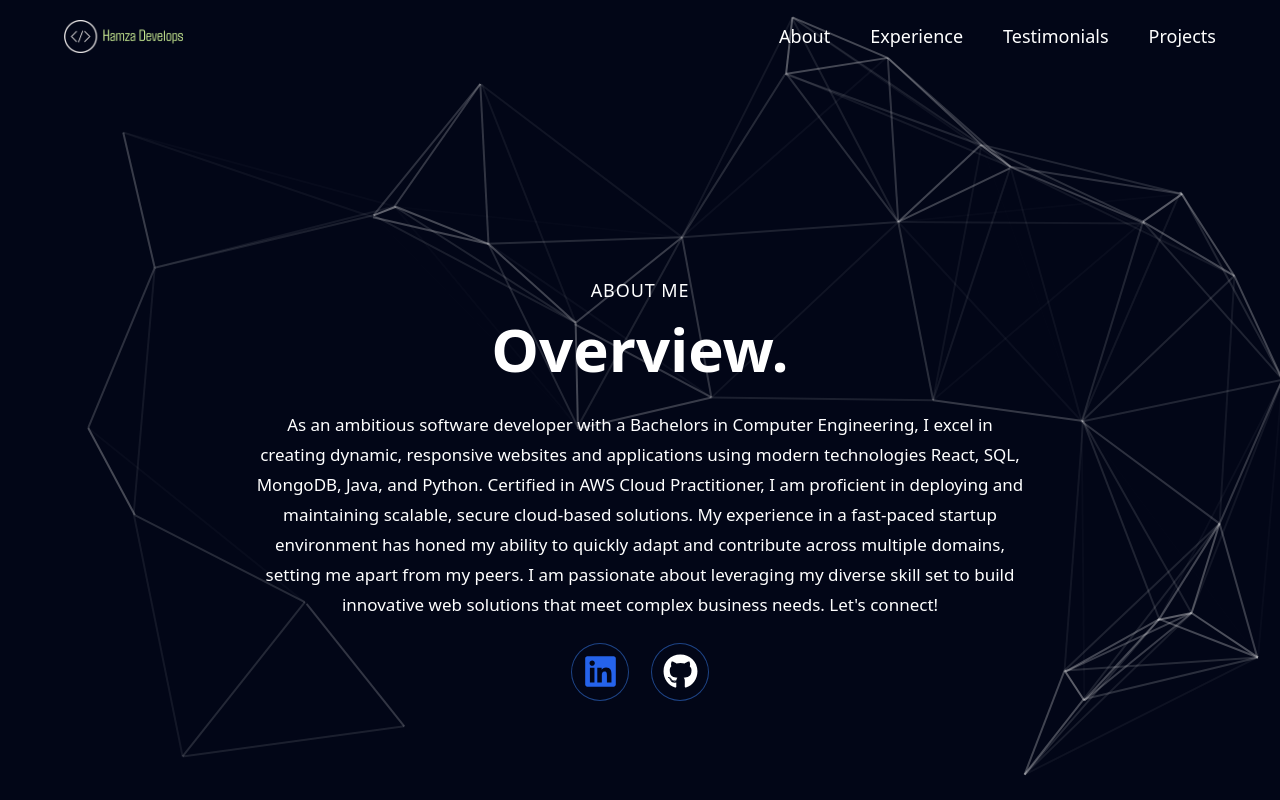
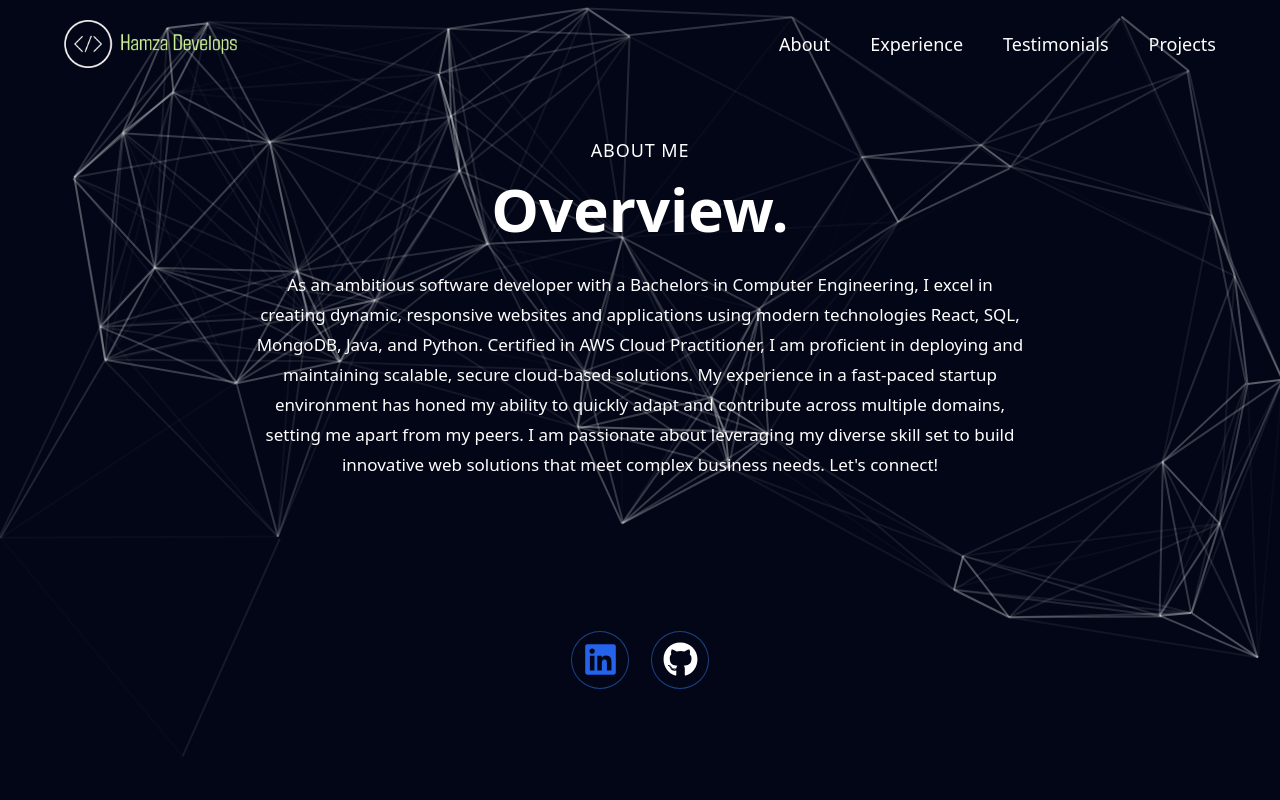
Before and after one commit to hamza24v/my_portfolio, a React (Vite) app: page /testimonials in a window 1280 px wide. Shown: the top 800 px of the page. Built offline with nearby package versions, Linux system fonts and the light colour scheme.

Commit message:
final edits

```diff
--- a/index.html
+++ b/index.html
@@ -8,10 +8,10 @@
   </head>
 
   <body class="bg-slate-950 overflow-x-hidden">
-    <div class="z-0 fixed w-full h-full top-0 left-0 pointer-events-none">
-      <div class="absolute inset-0 pointer-events-auto" id="particles-js"></div>
+    <div class="z-20 fixed w-full h-full ">
+      <div class="absolute inset-0 " id="particles-js"></div>
     </div>
-    <div class="relative z-0" id="root"></div>
+    <div  id="root"></div>
     <script type="module" src="/src/main.jsx"></script>
     <script src="https://cdn.jsdelivr.net/npm/particles.js@2.0.0/particles.min.js"></script>
 
--- a/src/App.jsx
+++ b/src/App.jsx
@@ -4,22 +4,28 @@ import Projects from "./components/Projects";
 import Testimonials from "./components/Testimonials";
 import { BrowserRouter } from "react-router-dom";
 import About from "./components/About";
+import SocialHandle from "./components/ui/SocialHandle";
 
 function App() {
   return (
     <BrowserRouter>
       <div>
-        <Navbar />
-        <section id='about'>
-          <About />
+        <div className="relative z-50 ">
+          <Navbar />
+        </div>
+        <section id="about" className="">
+          <div className="flex flex-col items-center justify-center min-h-screen">
+            <About />
+            <SocialHandle />
+          </div>
         </section>
-        <section id='experience'>
+        <section className=" relative z-30" id="experience">
           <Experience />
         </section>
-        <section id='testimonials'>
+        <section className=" relative z-30" id="testimonials">
           <Testimonials />
         </section>
-        <section id='projects'>
+        <section className=" relative z-30" id="projects">
           <Projects />
         </section>
       </div>
--- a/src/assets/particles.json
+++ b/src/assets/particles.json
@@ -1,7 +1,7 @@
 {
     "particles": {
       "number": {
-        "value": 20,
+        "value": 30,
         "density": {
           "enable": true,
           "value_area": 600
--- a/src/components/About.jsx
+++ b/src/components/About.jsx
@@ -4,12 +4,10 @@ import { motion } from "framer-motion";
 import { styles } from "../styles";
 import { SectionWrapper } from "../hoc";
 import { fadeIn, textVariant } from "../utils/motion";
-import { FaLinkedin } from "react-icons/fa6";
-import { FaGithub } from "react-icons/fa";
 
 function About() {
   return (
-    <div className="flex flex-col relative justify-center items-center min-h-screen">
+    <div className="flex flex-col justify-center items-center">
       <motion.div variants={textVariant()} className="text-center">
         <p className={styles.sectionSubText}>About Me</p>
         <h2 className={styles.sectionHeadText}>Overview.</h2>
@@ -30,24 +28,6 @@ function About() {
         build innovative web solutions that meet complex business needs. Let's
         connect!
       </motion.p>
-      <div className="flex mt-6 space-x-6">
-        <a
-          href="https://www.linkedin.com/in/hamza-shueib"
-          target="_blank"
-          rel="noopener noreferrer"
-          className="flex items-center justify-center w-14 h-14 rounded-full ring-1 text-slate-950 hover:scale-110 transition-transform duration-300"
-        >
-          <FaLinkedin size="35" className="text-blue-600 " />
-        </a>
-        <a
-          href="https://github.com/hamza24v"
-          target="_blank"
-          rel="noopener noreferrer"
-          className="flex items-center justify-center w-14 h-14 rounded-full ring-1 text-slate-950 hover:scale-110 transition-transform duration-300"
-        >
-          <FaGithub size="35" className="text-white " />
-        </a>
-      </div>
     </div>
   );
 }
--- a/src/components/Experience.jsx
+++ b/src/components/Experience.jsx
@@ -58,8 +58,8 @@ const ExperienceCard = ({ experience }) => {
 
 const Experience = () => {
   return (
-    <>
-      <motion.div variants={textVariant()}>
+    <div className="z-30">
+      <motion.div variants={textVariant()} >
         <p className={`${styles.sectionSubText} text-center`}>
           What I have done so far
         </p>
@@ -68,7 +68,7 @@ const Experience = () => {
         </h2>
       </motion.div>
 
-      <div className='mt-20 flex flex-col'>
+      <div className='mt-20 flex flex-col '>
         <VerticalTimeline>
           {experiences.map((experience, index) => (
             <ExperienceCard
@@ -78,7 +78,7 @@ const Experience = () => {
           ))}
         </VerticalTimeline>
       </div>
-    </>
+    </div>
   );
 };
 
--- a/src/components/Navbar.jsx
+++ b/src/components/Navbar.jsx
@@ -27,28 +27,31 @@ const Navbar = () => {
 
   return (
     <nav
-      className={`${styles.paddingX
-        } w-full flex items-center py-5 fixed top-0 z-20 ${scrolled ? "bg-primary" : "bg-transparent"
-        }`}
+      className={`${
+        styles.paddingX
+      } w-full flex items-center py-5 fixed top-0 z-20 ${
+        scrolled ? "bg-primary" : "bg-transparent"
+      }`}
     >
-      <div className='w-full flex justify-between items-center max-w-7xl mx-auto'>
+      <div className="w-full flex justify-between items-center max-w-7xl mx-auto">
         <Link
-          to='/'
-          className='flex items-center gap-2'
+          to="/"
+          className="items-center gap-2"
           onClick={() => {
             setActive("");
             window.scrollTo(0, 0);
           }}
         >
-          <img src={logo} alt='logo' className='w-1/6 object-contain' />
+          <img src={logo} alt="logo" className="w-22 h-12 object-contain" />
         </Link>
 
-        <ul className='list-none hidden sm:flex flex-row gap-10'>
+        <ul className="list-none hidden sm:flex flex-row gap-10">
           {navLinks.map((nav) => (
             <li
               key={nav.id}
-              className={`${active === nav.title ? "text-blue-200" : "text-white"
-                } hover:text-white text-[18px] font-medium cursor-pointer`}
+              className={`${
+                active === nav.title ? "text-blue-200" : "text-white"
+              } hover:text-white text-[18px] font-medium cursor-pointer`}
               onClick={() => setActive(nav.title)}
             >
               <a href={`#${nav.id}`}>{nav.title}</a>
@@ -56,24 +59,27 @@ const Navbar = () => {
           ))}
         </ul>
 
-        <div className='sm:hidden flex flex-1 justify-end items-center'>
+        {/*Mobile menu  */}
+        <div className="sm:hidden flex flex-1 justify-end items-center">
           <img
             src={toggle ? close : menu}
-            alt='menu'
-            className='w-[28px] h-[28px] object-contain'
+            alt="menu"
+            className="w-[28px] h-[28px] object-contain"
             onClick={() => setToggle(!toggle)}
           />
 
           <div
-            className={`${!toggle ? "hidden" : "flex"
-              } p-6 black-gradient absolute top-20 right-0 mx-4 my-2 min-w-[140px] z-10 rounded-xl`}
+            className={`${
+              !toggle ? "hidden" : "flex"
+            } p-6 black-gradient absolute top-20 right-0 mx-4 my-2 min-w-[140px] z-10 rounded-xl`}
           >
-            <ul className='list-none flex justify-end items-start flex-1 flex-col gap-4'>
+            <ul className="list-none flex justify-end items-start flex-1 flex-col gap-4">
               {navLinks.map((nav) => (
                 <li
                   key={nav.id}
-                  className={`font-poppins font-medium cursor-pointer text-[16px] ${active === nav.title ? "text-white" : "text-secondary"
-                    }`}
+                  className={`font-poppins font-medium cursor-pointer text-[16px] ${
+                    active === nav.title ? "text-blue-200" : "text-white"
+                  }`}
                   onClick={() => {
                     setToggle(!toggle);
                     setActive(nav.title);
--- a/src/components/Projects.jsx
+++ b/src/components/Projects.jsx
@@ -41,7 +41,7 @@ const Projects = () => {
                     rel="noopener noreferrer"
                     className="flex absolute items-center justify-center w-14 h-14 rounded-full z-10 top-0 right-0  hover:scale-110 transition-transform duration-300"
                 >
-                    <FaGithub size='35' className="text-black " />
+                    <FaGithub size='35' className="text-black hover:bg-gray-300 rounded-full" />
                 </a>
             </div>
 
--- /dev/null
+++ b/src/components/ui/SocialHandle.jsx
@@ -0,0 +1,34 @@
+import React from "react";
+import { FaLinkedin } from "react-icons/fa6";
+import { FaGithub } from "react-icons/fa";
+import { textVariant } from "../../utils/motion";
+import { motion } from "framer-motion";
+import { SectionWrapper } from "../../hoc";
+
+function SocialHandle() {
+  return (
+    <motion.div
+      variants={textVariant()}
+      className="relative z-30 flex space-x-6"
+    >
+      <a
+        href="https://www.linkedin.com/in/hamza-shueib"
+        target="_blank"
+        rel="noopener noreferrer"
+        className="flex items-center justify-center w-14 h-14 rounded-full ring-1 text-slate-950 hover:scale-110 transition-transform duration-300"
+      >
+        <FaLinkedin size="35" className="text-blue-600 " />
+      </a>
+      <a
+        href="https://github.com/hamza24v"
+        target="_blank"
+        rel="noopener noreferrer"
+        className="flex items-center justify-center w-14 h-14 rounded-full ring-1 text-slate-950 hover:scale-110 transition-transform duration-300"
+      >
+        <FaGithub size="35" className="text-white " />
+      </a>
+    </motion.div>
+  );
+}
+
+export default SectionWrapper(SocialHandle, "socialhandle");
--- a/src/constants/index.js
+++ b/src/constants/index.js
@@ -167,8 +167,8 @@ const projects = [
         id: 1,
         name: "Dadir Designs",
         description:
-            "Web based platform for a furniture assembly company: Dadir Design. This service will allow users to view galleries, reviews, book appointments, and buy services",
-        iconLists: [reactjs, javascript, nodejs, aws, tailwind],
+            "Web based platform for a furniture assembly company: Dadir Design. This service allows users to view galleries, reviews, book appointments, and buy services.",
+        iconLists: [reactjs, javascript, nodejs, aws, tailwind, mongodb],
         img: dadir_design,
         source_code: "https://github.com/hamza24v/Dadir_design",
         livelink: ""
--- a/src/hoc/SectionWrapper.jsx
+++ b/src/hoc/SectionWrapper.jsx
@@ -11,7 +11,7 @@ const StarWrapper = (Component, idName) =>
         initial='hidden'
         whileInView='show'
         viewport={{ once: true, amount: 0.25 }}
-        className={`${styles.padding} max-w-7xl mx-auto relative z-0`}
+        className={`${styles.padding} max-w-7xl mx-auto relative`}
       >
         <span className='hash-span' id={idName}>
           &nbsp;
```
